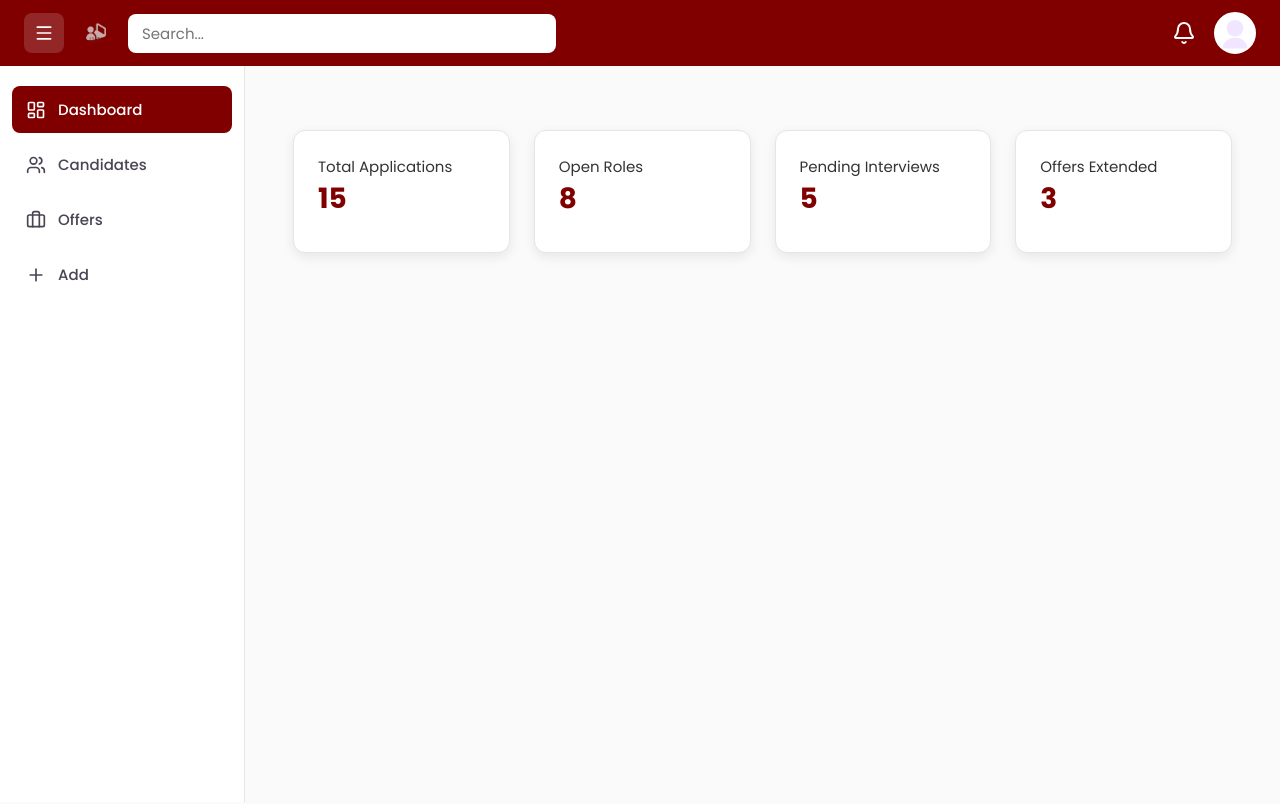
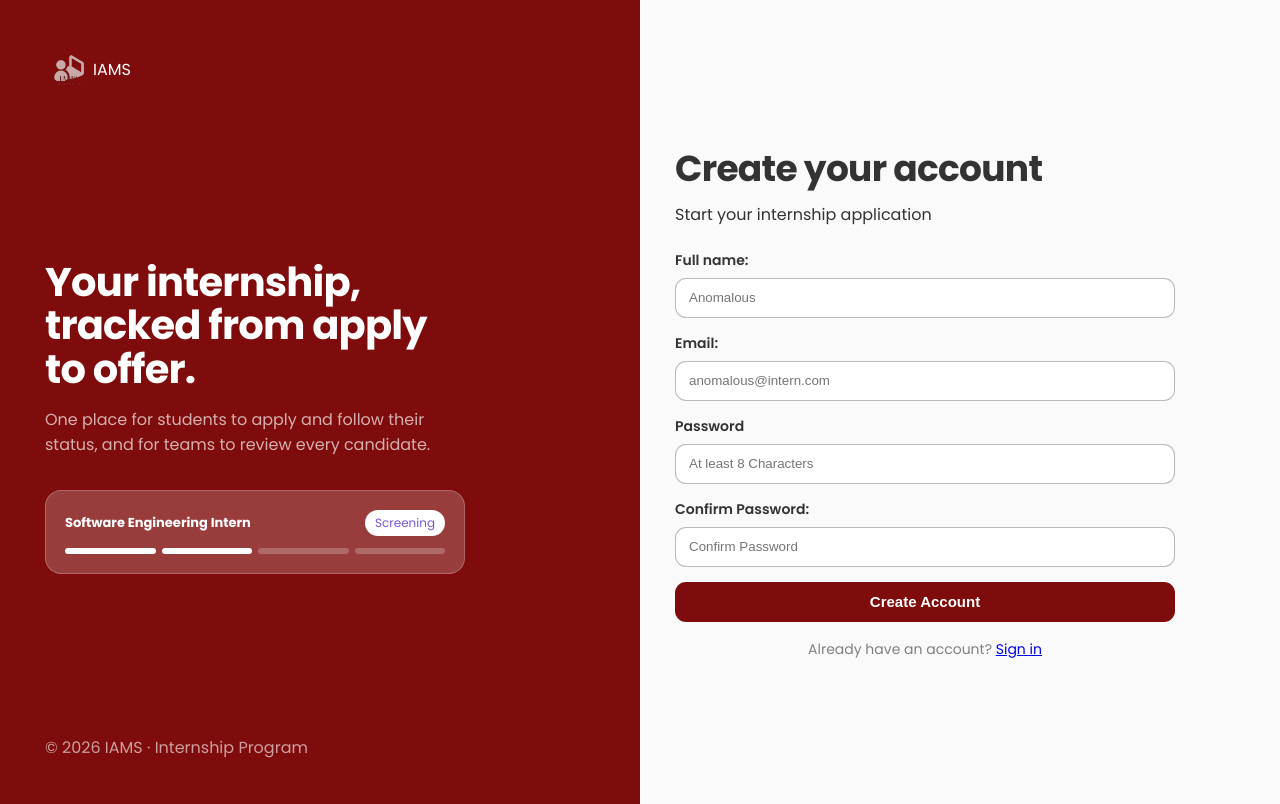
Before and after one commit to TaigaRaider/IAMS, a React (Vite) app in the folder client/: page / in a window 1280 px wide. Shown: the top 804 px of the page. Built offline with nearby package versions, Linux system fonts and the light colour scheme.

Commit message:
Signup/Login Forms and Pages Completed

```diff
--- a/client/index.html
+++ b/client/index.html
@@ -2,9 +2,9 @@
 <html lang="en">
   <head>
     <meta charset="UTF-8" />
-    <link rel="icon" type="image/svg+xml" href="/favicon.svg" />
+    <link rel="icon" href="/iamslogo.png" />
     <meta name="viewport" content="width=device-width, initial-scale=1.0" />
-    <title>iams</title>
+    <title>IAMS</title>
   </head>
   <body>
     <div id="root"></div>
--- a/client/src/App.css
+++ b/client/src/App.css
@@ -131,7 +131,9 @@ header {
     font-weight: 500;
     text-align: left;
     cursor: pointer;
-    transition: background 0.15s ease, color 0.15s ease;
+    transition:
+      background 0.15s ease,
+      color 0.15s ease;
 
     svg {
       width: 20px;
@@ -194,3 +196,74 @@ header {
     font-weight: 400;
   }
 }
+
+/**Pages**/
+.page {
+  display: flex;
+  align-items: center;
+  min-height: 100dvh;
+}
+
+/**Forms**/
+.form {
+  display: flex;
+  flex-direction: column;
+  justify-content: center;
+
+  flex: 1 1 0%;
+  padding: 50px 35px;
+  height: 100vh;
+  max-width: 50%;
+}
+.access-form {
+  display: flex;
+  flex-direction: column;
+  justify-content: space-around;
+  max-width: 500px;
+}
+.form > h2 {
+  font-size: 36px;
+  letter-spacing: -0.02em;
+  margin-bottom: 6px;
+  max-width: 390px;
+  width: 100%;
+}
+.form > p {
+  margin-bottom: 23px;
+}
+.label {
+  font-weight: 600;
+  font-size: 14px;
+  margin-bottom: 7px;
+}
+.field {
+  width: 100%;
+  height: 2.5rem;
+  padding: 10px 13px;
+  margin-bottom: 15px;
+  text-align: left;
+  border: solid rgba(128, 128, 128, 0.541) 1.5px;
+  border-radius: 11px;
+}
+.field:focus {
+  border: 2px solid #790101f3;
+}
+
+.submit-btn {
+  height: 2.5rem;
+  background-color: #790101f3;
+  border-radius: 11px;
+  font-size: 15px;
+  font-weight: 700;
+  color: white;
+  border: none;
+  cursor: pointer;
+  margin-bottom: 17px;
+}
+.reference {
+  display: flex;
+  align-items: center;
+  justify-content: center;
+  font-size: 14px;
+  color: gray;
+}
--- a/client/src/App.jsx
+++ b/client/src/App.jsx
@@ -1,12 +1,23 @@
 import { useState } from "react";
-import { Bell, LayoutDashboard, Users, Briefcase, Plus, Menu } from "lucide-react";
+import {
+  Bell,
+  LayoutDashboard,
+  Users,
+  Briefcase,
+  Plus,
+  Menu,
+} from "lucide-react";
 import "./App.css";
+import { SignUpPage } from "./screens/SignUpPage";
+import { LoginPage } from "./screens/LoginPage";
 
 function App() {
   const [collapsed, setCollapsed] = useState(false);
 
   return (
     <>
+      <SignUpPage />
+      <LoginPage />
       <header>
         <button
           className="menu-btn"
--- /dev/null
+++ b/client/src/components/BrandSide.css
@@ -0,0 +1,69 @@
+.brandside-wrap {
+  background-color: #790101f3;
+  height: 100vh;
+  display: flex;
+  flex-direction: column;
+  justify-content: space-between;
+  flex: 1.05 1 0%;
+  padding: 40px 45px;
+
+  max-width: 50%;
+  color: white;
+  text-wrap-style: auto;
+}
+.brandside-eyebrow{
+  display: flex;
+  align-items: center;
+}
+.brand-logo{
+  max-height: 60px;
+}
+.brandside-central {
+  max-width: 420px;
+}
+.brandside-central > h1 {
+  font-size: 40px;
+  line-height: 1.09;
+  margin-bottom: 16px;
+  letter-spacing: -0.02em;
+}
+.brandside-central > p {
+  color: rgba(255, 255, 255, 67%);
+  margin-bottom: 33px;
+}
+.status-demo {
+  background-color: rgba(255, 255, 255, 0.2);
+  padding: 19px;
+  border: solid 1px rgba(255, 255, 255, 0.22);
+  border-radius: 16px;
+}
+.status-demo-header {
+  display: flex;
+  justify-content: space-between;
+  align-items: center;
+  margin-bottom: 12px;
+}
+.status-demo-role {
+  font-size: 13px;
+  font-weight: 700;
+}
+.current-status {
+  padding: 4px 10px;
+  font-size: 12px;
+  border-radius: 20px;
+  background-color: white;
+  color: rgb(119, 86, 208);
+}
+.status-bars {
+  display: flex;
+  gap: 6px;
+}
+.status-bar {
+  flex: 1 1 0%;
+  height: 6px;
+  background-color: white;
+  border-radius: 6px;
+}
+.brand-copy{
+  color: rgba(255, 255, 255, 0.603);
+}
--- /dev/null
+++ b/client/src/components/BrandSide.jsx
@@ -0,0 +1,42 @@
+import "./BrandSide.css";
+
+export const BrandSide = () => {
+  return (
+    <div className="brandside-wrap">
+      <div className="brandside-eyebrow">
+        <img src="./iamslogo.png" alt="IAMS Logo" className="brand-logo" />
+        <span className="brand-name">IAMS</span>
+      </div>
+      <div className="brandside-central">
+        <h1>Your internship, tracked from apply to offer.</h1>
+        <p>
+          One place for students to apply and follow their status, and for teams
+          to review every candidate.
+        </p>
+        <div className="wrap status-demo">
+          <div className="status-demo-header">
+            <span className="status-demo-role">
+              Software Engineering Intern
+            </span>
+            <div className="current-status">
+              <span className="current-status-text">Screening</span>
+            </div>
+          </div>
+          <div className="status-bars">
+            <div className="status-bar"></div>
+            <div className="status-bar"></div>
+            <div
+              className="status-bar"
+              style={{ "background-color": "rgba(255,255, 255, 0.23)" }}
+            ></div>
+            <div
+              className="status-bar"
+              style={{ "background-color": "rgba(255,255, 255, 0.23)" }}
+            ></div>
+          </div>
+        </div>
+      </div>
+      <span className="brand-copy">© 2026 IAMS · Internship Program</span>
+    </div>
+  );
+};
--- a/client/src/components/LoginForm.jsx
+++ b/client/src/components/LoginForm.jsx
@@ -0,0 +1,39 @@
+export const LoginForm = () => {
+  return (
+    <div className="form login-form">
+      <h2>Welcome Back👋</h2>
+      <p>Sign in to track your application</p>
+      <form className="access-form" method="POST">
+        <label className="label username-label" htmlFor="username-field">
+          Username:
+        </label>
+        <input
+          className="field"
+          type="text"
+          id="username-field"
+          name="username"
+          required
+          placeholder="Anomalous"
+        />
+        <label className="label password-label" htmlFor="password-field">
+          Password
+        </label>
+        <input
+          className="field"
+          type="password"
+          name="password"
+          id="password-field"
+          required
+          placeholder="••••••••"
+        />
+        <input className="submit-btn" type="submit" value="Sign In" />
+
+        <div className="reference">
+          <span className="signup-reference">
+            Don't have an account? <a href="/signup">Sign up</a>
+          </span>
+        </div>
+      </form>
+    </div>
+  );
+};
--- a/client/src/components/SignUpForm.jsx
+++ b/client/src/components/SignUpForm.jsx
@@ -1,13 +1,64 @@
 export const SignUpForm = () => {
-    return (
-        <div className="signup-form">
-            <h2>Sign Up</h2>
-            <form>
-                <label htmlFor="username-field">Username:</label>
-                <input type="text" id="username-field" name="username" required placeholder="Anomalous"/>
-                <label htmlFor="password-field">Password</label>
-                <input type="password" name="password" id="password-field" required placeholder="••••••••"/>
-            </form>
+  return (
+    <div className="form signup-form">
+      <h2>Create your account</h2>
+      <p>Start your internship application</p>
+      <form className="access-form" method="POST">
+        <label className="label username-label" htmlFor="ful-name-field">
+          Full name:
+        </label>
+        <input
+          className="field"
+          type="text"
+          id="full-name-field"
+          name="full name"
+          required
+          placeholder="Anomalous"
+        />
+        <label className="label email-label" htmlFor="email-field">
+          Email:
+        </label>
+        <input
+          className="field"
+          type="text"
+          id="email-field"
+          name="email"
+          required
+          placeholder="anomalous@intern.com"
+        />
+        <label className="label password-label" htmlFor="password-field">
+          Password
+        </label>
+        <input
+          className="field"
+          type="password"
+          name="password"
+          id="password-field"
+          required
+          placeholder="At least 8 Characters"
+        />
+        <label
+          className="label password-confirm-label"
+          htmlFor="password-confirm-field"
+        >
+          Confirm Password:
+        </label>
+        <input
+          className="field"
+          type="password"
+          id="password-confirm-field"
+          name="Confirm PassWord"
+          required
+          placeholder="Confirm Password"
+        />
+        <input className="submit-btn" type="submit" value="Create Account" />
+        <div className="reference"></div>
+        <div className="reference">
+          <span className="signup-reference">
+            Already have an account? <a href="/login">Sign in</a>
+          </span>
         </div>
-    )
-}
+      </form>
+    </div>
+  );
+};
--- a/client/src/index.css
+++ b/client/src/index.css
@@ -0,0 +1,5 @@
+* {
+  margin: 0;
+  padding: 0;
+  box-sizing: border-box;
+}
--- a/client/src/screens/LoginPage.jsx
+++ b/client/src/screens/LoginPage.jsx
@@ -0,0 +1,11 @@
+import { LoginForm } from "../components/LoginForm";
+import { BrandSide } from "../components/BrandSide";
+
+export const LoginPage = () => {
+  return (
+    <section className="page login-page">
+      <BrandSide />
+      <LoginForm />
+    </section>
+  );
+};
--- a/client/src/screens/SignUpPage.jsx
+++ b/client/src/screens/SignUpPage.jsx
@@ -0,0 +1,11 @@
+import { SignUpForm } from "../components/SignUpForm";
+import { BrandSide } from "../components/BrandSide";
+
+export const SignUpPage = () => {
+  return (
+    <section className="page signup-page">
+      <BrandSide />
+      <SignUpForm />
+    </section>
+  );
+};
```
